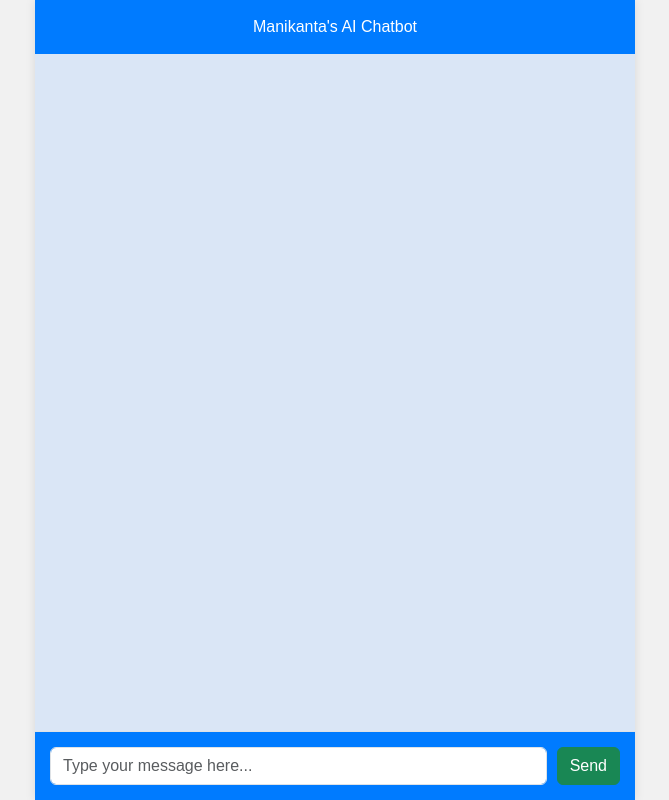
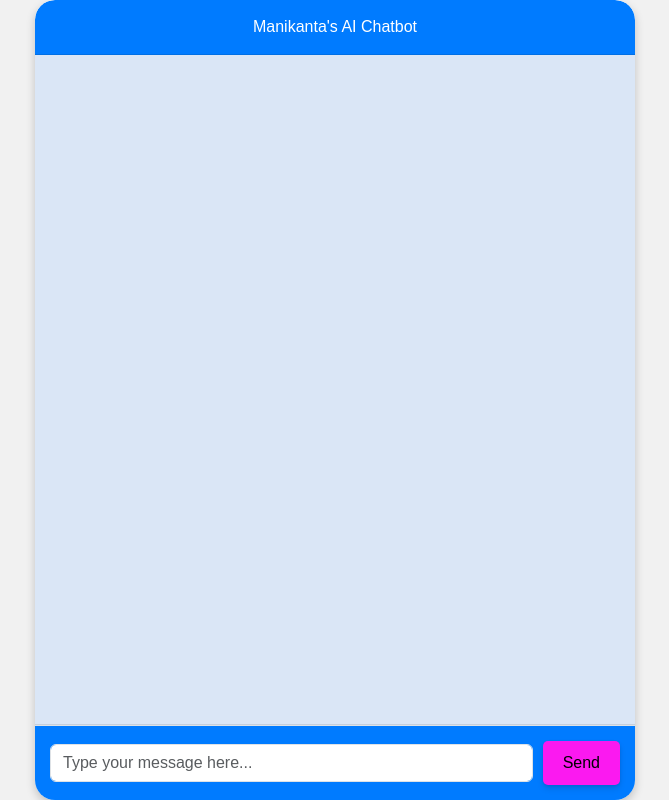
Before and after one commit to mani3523/AI-Chat-bot, a Flask app: page / in a window 1280 px wide. Shown: the whole page, without its empty margins (305-974 px from the left). Run offline with Flask 3, Linux system fonts and the light colour scheme; some libraries are stand-ins or nearby versions.

Commit message:
design changed

```diff
--- a/app.py
+++ b/app.py
@@ -23,10 +23,23 @@ def chat_response():
     try:
         raw_response = chat.send_message(user_input)
         response = raw_response.text
-        return jsonify({"response": response})
+
+        # Format response for better readability
+        formatted_response = format_response(response)
+
+        return jsonify({"response": formatted_response})
     except Exception as e:
         print(f"Error: {e}")
         return jsonify({"error": str(e)}), 500
 
+def format_response(response):
+    """
+    Function to format the response into clear paragraphs.
+    Adds HTML tags like <p> and <br> for clarity.
+    """
+    paragraphs = response.split('\n')  # Split text into paragraphs if any
+    formatted_response = "".join([f"<p>{para.strip()}</p>" for para in paragraphs if para.strip()])
+    return formatted_response
+
 if __name__ == '__main__':
     app.run(debug=True)
--- a/static/css/style.css
+++ b/static/css/style.css
@@ -5,6 +5,7 @@ body, html {
     font-family: Arial, sans-serif;
     background-color: #f1f1f1;
 }
+
 .chat {
     display: flex;
     flex-direction: column;
@@ -13,44 +14,89 @@ body, html {
     margin: auto;
     box-shadow: 0 0 10px rgba(0,0,0,0.1);
     background-color: #ffffff;
+    border-radius: 20px; /* Rounded corners for the entire chat */
+    box-shadow: 0 4px 10px rgba(0, 0, 0, 0.2); /* 3D effect */
+    overflow: hidden; /* Ensures content fits within rounded corners */
 }
+
 .chat-header {
     padding: 15px;
     background-color: #007bff;
     color: white;
     text-align: center;
+    border-bottom: 1px solid rgba(0, 0, 0, 0.1); /* Slightly darker border */
+    border-top-left-radius: 20px; /* Rounded top-left corner */
+    border-top-right-radius: 20px; /* Rounded top-right corner */
 }
+
 .chat-body {
     flex-grow: 1;
     padding: 15px;
     overflow-y: auto;
     background-color: #dae6f6;
+    border-bottom: 1px solid rgba(0, 0, 0, 0.1);
 }
+
 .chat-message {
     margin: 10px 0;
-    padding: 10px;
-    border-radius: 5px;
+    padding: 20px;
+    border-radius: 10px;
     width: fit-content;
     max-width: 80%;
 }
+
 .chat-message.user {
     background-color: #007bff;
     color: white;
     align-self: flex-end;
+    text-align: right;
+    border-bottom-right-radius: 0;
 }
+
 .chat-message.bot {
     background-color: #ffffff;
     color: black;
     align-self: flex-start;
+    text-align: left;
 }
+
+/* Allow HTML formatting to display nicely */
+.chat-message.bot p {
+    margin-bottom: 10px;
+    line-height: 1.6;
+}
+
 .chat-footer {
     padding: 15px;
-    background-color: #007bff;;
+    background-color: #007bff;
     display: flex;
     align-items: center;
     border-top: 1px solid #dee2e6;
 }
+
 .chat-footer input {
     flex-grow: 1;
     margin-right: 10px;
 }
+.btn-3d {
+    background-color: #fb19f0; /* Button background color */
+    color: rgb(0, 0, 0);              /* Text color */
+    border: none;              /* Remove border */
+    padding: 10px 20px;       /* Padding */
+    border-radius: 5px;       /* Rounded corners */
+    font-size: 16px;          /* Font size */
+    cursor: pointer;           /* Pointer cursor on hover */
+    position: relative;        /* Position for 3D effect */
+    transition: all 0.3s;      /* Transition for smooth effect */
+    box-shadow: 0 4px 6px rgba(0, 0, 0, 0.1), 0 1px 3px rgba(0, 0, 0, 0.1); /* Initial shadow */
+}
+
+.btn-3d:hover {
+    box-shadow: 0 8px 12px rgba(0, 0, 0, 0.2), 0 2px 5px rgba(0, 0, 0, 0.2); /* Shadow on hover */
+    transform: translateY(-2px); /* Lift effect on hover */
+}
+
+.btn-3d:active {
+    box-shadow: 0 4px 6px rgba(0, 0, 0, 0.1), 0 1px 3px rgba(0, 0, 0, 0.1); /* Reduce shadow on click */
+    transform: translateY(1px); /* Depress effect on click */
+}
--- a/static/js/script.js
+++ b/static/js/script.js
@@ -27,6 +27,7 @@ $(document).ready(function () {
                 contentType: 'application/json',
                 data: JSON.stringify({ "message": userMessage }),
                 success: function (response) {
+                    // Append the AI's formatted response (which includes HTML)
                     $('#chat-body').append('<div class="chat-message bot">' + response.response + '</div>');
                     $('#chat-body').scrollTop($('#chat-body')[0].scrollHeight); // Scroll to the bottom
                 },
--- a/templates/index.html
+++ b/templates/index.html
@@ -13,7 +13,6 @@
 <body>
 
     <div class="chat">
-
         <div class="chat-header">
             Manikanta's AI Chatbot
         </div>
@@ -23,7 +22,7 @@
 
         <div class="chat-footer">
             <input type="text" class="form-control" id="message-input" placeholder="Type your message here...">
-            <button class="btn btn-success" id="send-button">Send</button>
+            <button class="btn btn-3d" id="send-button">Send</button>
         </div>
     </div>
 
```
